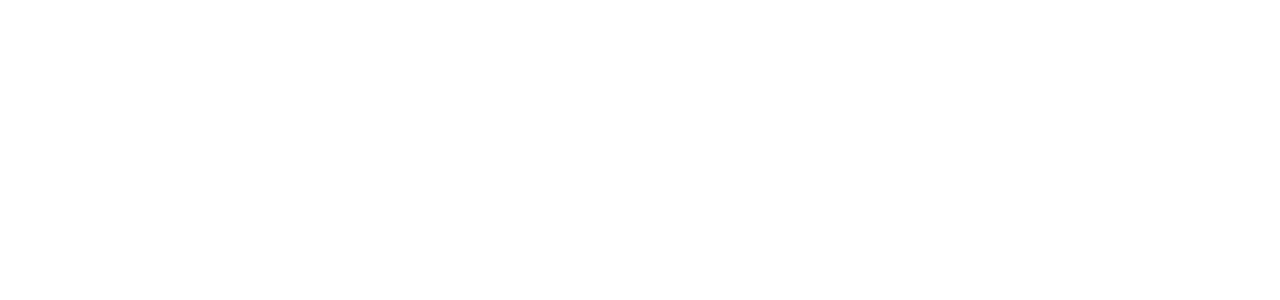
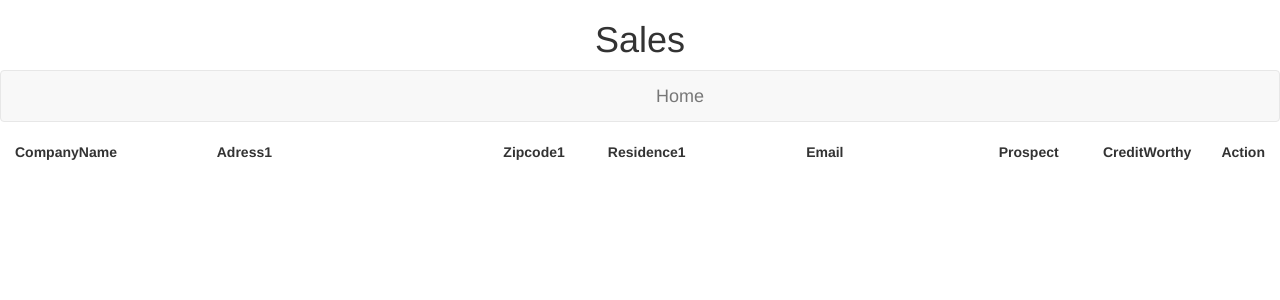
Before and after one commit to barrocit/barrocit, a PHP site: page /app/sales/index.php in a window 1280 px wide. Before the commit the part shown is empty. Shown: the top 300 px of the page. Run offline with PHP 8.4, Linux system fonts and the light colour scheme.

Commit message:
sales
sales

```diff
--- a/app/sales/index.php
+++ b/app/sales/index.php
@@ -0,0 +1,39 @@
+<!doctype html>
+<html>
+
+<head>
+	<meta charset="utf-8">
+	<link rel="stylesheet" type="text/css" href="../bootstrap/bootstrapStyle.css">
+	<title>Sales</title>
+    <header>
+		<h1>Sales</h1>
+	</header>
+</head>
+
+<body>
+
+<div class="navbar navbar-default">
+  <div class="navbar-header">
+    <a class="navbar-brand" href="#">Home</a>
+    <a class="navbar-brand" href="#"></a>
+  </div>
+</div>
+  <table class="overzicht_custommers">
+                    <thead>
+                        <tr>
+                            <td class="col-sm-2"><strong>CompanyName</strong></td>
+                            <td class="col-sm-3"><strong>Adress1</strong></td>
+                            <td class="col-sm-1"><strong>Zipcode1</strong></td>
+                            <td class="col-sm-2"><strong>Residence1</strong></td>
+                            <td class="col-sm-2"><strong>Email</strong></td>
+                            <td class="col-sm-1"><strong>Prospect</strong></td>
+                            <td class="col-sm-1"><strong>CreditWorthy</strong></td>
+                            <td class="col-sm-1"><strong>Action</strong></td>
+                        </tr>
+                    </thead>
+</body>
+<footer>
+
+</footer>
+</body>
+</html>
--- a/app/style.css
+++ b/app/style.css
@@ -66,6 +66,9 @@ h2 {
 	padding-left: 5px;
 }
 
+.overzicht_custommers {
+ margin-left: 100px;
+}
 a {
 	text-decoration: none;
 	color: black;
```
